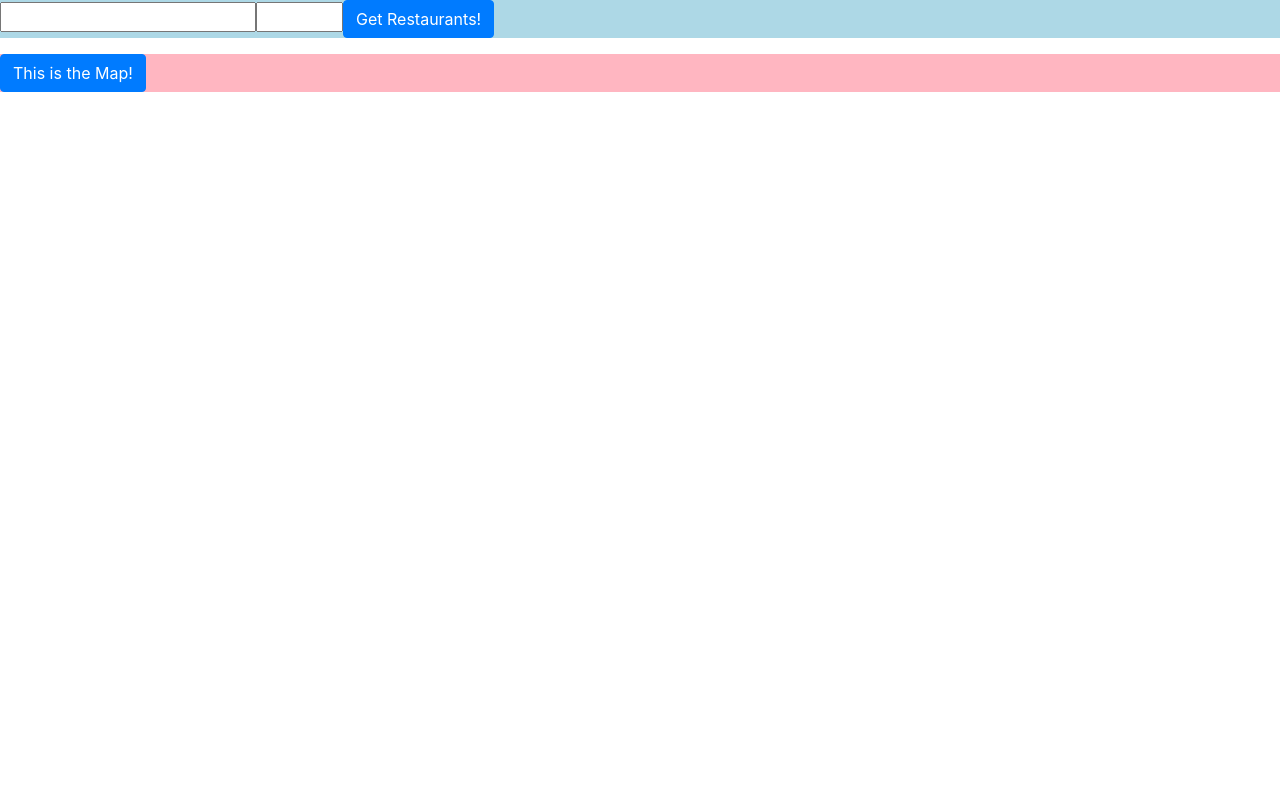
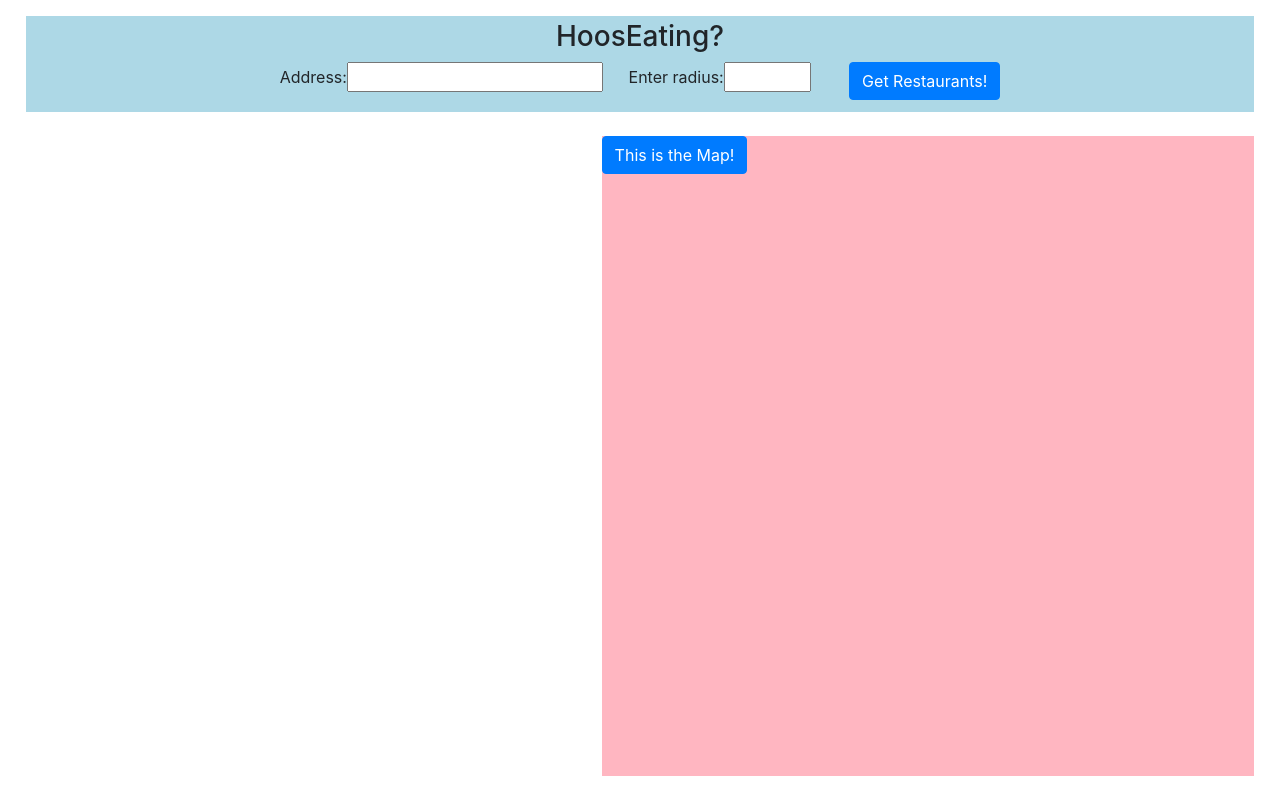
Before and after one commit to wan-li-va/hooseating, a React (Create React App) app: page / in a window 1280 px wide. Built offline with nearby package versions, Linux system fonts and the light colour scheme.

Commit message:
updated restaurants and css

```diff
--- a/src/App.css
+++ b/src/App.css
@@ -2,49 +2,66 @@
   text-align: center;
   display: flex;
   flex-direction: column;
+  height: 100vh;
+  width: 100vw;
+  size: auto;
+  justify-content: center;
+  align-items: center;
+}
+
+.data {
+  display: flex;
+  flex-direction: row;
 }
 
 .Input {
+  display: flex;
+  flex-direction: column;
   background-color: lightblue;
+  justify-content: center;
+  align-items: center;
+  height: 12vh;
+  margin-bottom: 3vh;
+  margin-top: 2vh;
+  margin-left: 2vw;
+  margin-right: 2vw;
 }
-rgb(123, 184, 204) .Restaurants {
-  background-color: lightgreen;
+
+.InputComponents {
+  display: flex;
+  flex-direction: row;
+  justify-content: center;
+}
+
+.radius {
+  margin-left: 2vw;
+  margin-right: 3vw;
+}
+
+.Restaurants {
+  flex: 1;
+  max-width: 40vw;
+  justify-content: center;
+  align-items: center;
+  overflow-y: auto;
+  height: 80vh;
+  margin-bottom: 3vh;
+  margin-right: 5vw;
+  margin-left: 2vw;
 }
 .Map {
+  flex: 1;
   background-color: lightpink;
+  height: 80vh;
+  margin-right: 2vw;
 }
 
-.App-logo {
-  height: 40vmin;
-  pointer-events: none;
-}
-
-@media (prefers-reduced-motion: no-preference) {
-  .App-logo {
-    animation: App-logo-spin infinite 20s linear;
-  }
-}
-
-.App-header {
-  background-color: #282c34;
-  min-height: 100vh;
+.Entry {
   display: flex;
   flex-direction: column;
+  background-color: lightgreen;
+  outline: grey solid 1px;
+  padding-top: 1vh;
+  justify-content: center;
   align-items: center;
-  justify-content: center;
-  font-size: calc(10px + 2vmin);
-  color: white;
 }
-
-.App-link {
-  color: #61dafb;
-}
-
-@keyframes App-logo-spin {
-  from {
-    transform: rotate(0deg);
-  }
-  to {
-    transform: rotate(360deg);
-  }
-}
--- a/src/App.js
+++ b/src/App.js
@@ -4,8 +4,6 @@ import Input from "./Input.js";
 import Map from "./Map.js";
 import "./App.css";
 import "bootstrap/dist/css/bootstrap.min.css";
-import Places from "./Places.json";
-import axios from 'axios';
 
 export default class App extends Component {
   constructor(props) {
@@ -25,11 +23,13 @@ export default class App extends Component {
         <div className="Input">
           <Input setRestaurants={this.setRestaurants} />
         </div>
-        <div className="Restaurants">
-          <Restaurants restaurants={this.state.restaurants} />
-        </div>
-        <div className="Map">
-          <Map />
+        <div className="data">
+          <div className="Restaurants">
+            <Restaurants restaurants={this.state.restaurants} />
+          </div>
+          <div className="Map">
+            <Map />
+          </div>
         </div>
       </div>
     );
--- a/src/Entry.js
+++ b/src/Entry.js
@@ -12,19 +12,19 @@ export default class Entry extends Component {
   render() {
     return (
       <div>
-        <p>Name: {this.props.restaurant.name} </p>
-        <p>Rating: {this.props.restaurant.rating}</p>
-        <p>Price:{this.props.restaurant.price_level} </p>
-
-        {/* <Card>
-          <Card.body>
-            <Card.Text>
-              <p>Name: {this.props.restaurant.name} </p>
-              <p>Rating: {this.props.restaurant.rating} </p>
-              <p>Price:{this.props.restaurant.price}</p>
-            </Card.Text>
-          </Card.body>
-        </Card> */}
+        <div className="Entry">
+          <p>Name: {this.props.restaurant.name} </p>
+          <p>Rating: {this.props.restaurant.rating}</p>
+          {(this.props.restaurant.price_level === 1) ?
+            <p>Price: $</p>
+            :
+            ((this.props.restaurant.price_level === 2) ?
+              <p>Price: $$</p>
+              :
+              <p>Price: $$$</p>
+            )
+          }
+        </div>
       </div>
     );
   }
--- a/src/Input.js
+++ b/src/Input.js
@@ -16,7 +16,6 @@ export default class Input extends Component {
   }
   onClick = () => {
     Geocode.setApiKey("AIzaSyBQRbOl8Z5HnrY12zURP84C6Tdwsoy-HUI")
-    // let lat, lng;
     Geocode.fromAddress(this.state.address).then(
       response => {
         let { lat, lng } = response.results[0].geometry.location;
@@ -32,30 +31,32 @@ export default class Input extends Component {
     )
   }
   getStores = () => {
-    // this.getLocation();
-    /*
-    axios.get("https://maps.googleapis.com/maps/api/geocode/json?address=1600+Amphitheatre+Parkway,+Mountain+View,+CA&key=AIzaSyBQRbOl8Z5HnrY12zURP84C6Tdwsoy-HUI)
-    */
-    // 38.0293,-78.4767
-    const radius = (this.state.radius) / .00062137;
     console.log(this.state.lat, this.state.long);
     axios.get(
       "https://maps.googleapis.com/maps/api/place/nearbysearch/json?location="
       + this.state.lat + "," + this.state.long +
-      "&radius=" + 500 + "&type=restaurant&key=AIzaSyBQRbOl8Z5HnrY12zURP84C6Tdwsoy-HUI")
+      "&radius=" + (this.state.radius / .00062137) + "&type=restaurant&opennow&key=AIzaSyBQRbOl8Z5HnrY12zURP84C6Tdwsoy-HUI")
       .then((response) => {
         console.log(response.data);
         this.props.setRestaurants(response.data.results);
-        //this.setState({ restaurants: response.data.results })
       })
   }
   render() {
     return (
-      <div>
-        <input type="text" onChange={e => this.setState({ address: e.target.value })} />
-        <input type="number" min="0" max="30" onChange={e => this.setState({ radius: e.target.value })} />
-        <Button onClick={this.onClick}>Get Restaurants!</Button>
-        <p>{this.state.error}</p>
+      <div className="Input">
+        <h3>HoosEating?</h3>
+        <div className="InputComponents">
+          <div>
+            <label>Address: </label>
+            <input type="text" onChange={e => this.setState({ address: e.target.value })} />
+          </div>
+          <div className="radius">
+            <label>Enter radius: </label>
+            <input type="number" min="0" max="30" onChange={e => this.setState({ radius: e.target.value })} />
+          </div>
+          <Button onClick={this.onClick}>Get Restaurants!</Button>
+          <p>{this.state.error}</p>
+        </div>
       </div>
     )
   }
--- a/src/Restaurants.js
+++ b/src/Restaurants.js
@@ -11,7 +11,9 @@ export default class Restaurants extends Component {
 
   render() {
     let stores = this.props.restaurants.map((restaurant) => {
-      return <Entry restaurant={restaurant} />;
+      return (
+        <Entry className="Entry" restaurant={restaurant} />
+      );
     });
 
     return <div>{stores}</div>;
```
